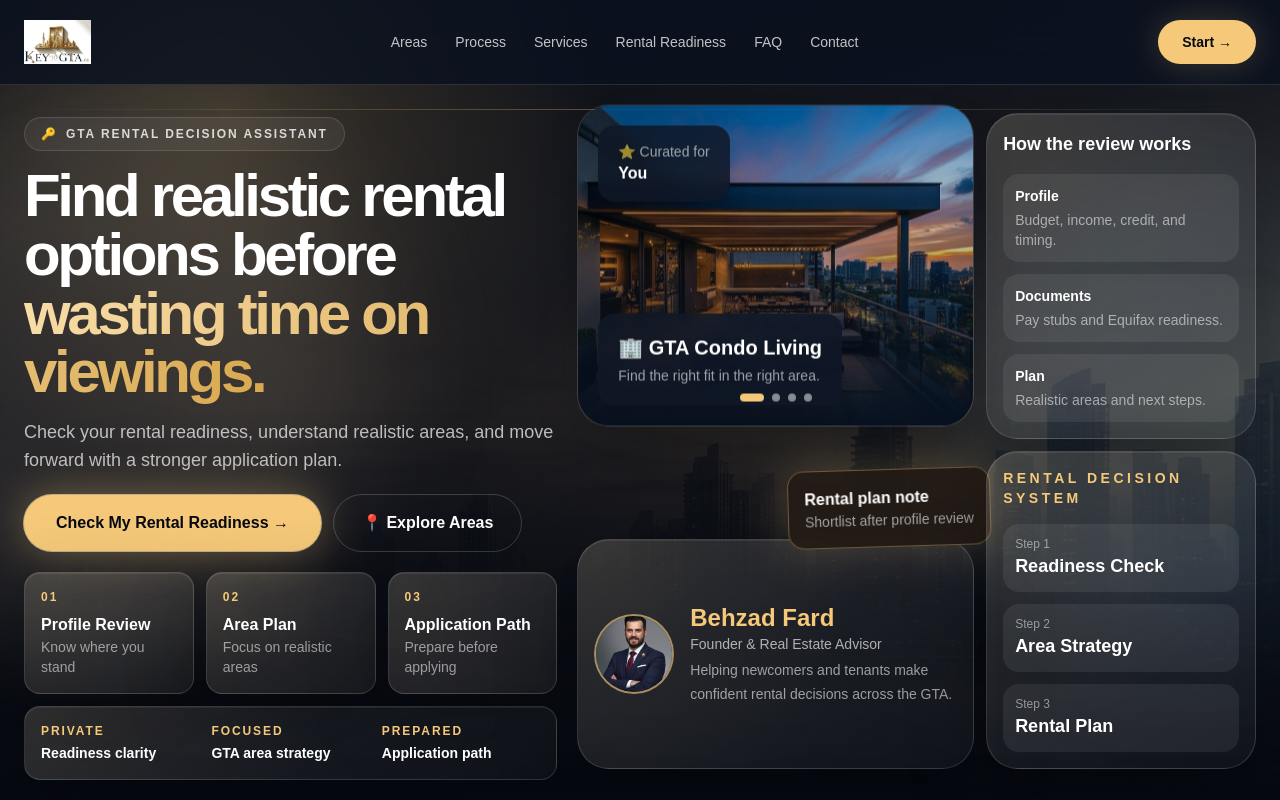
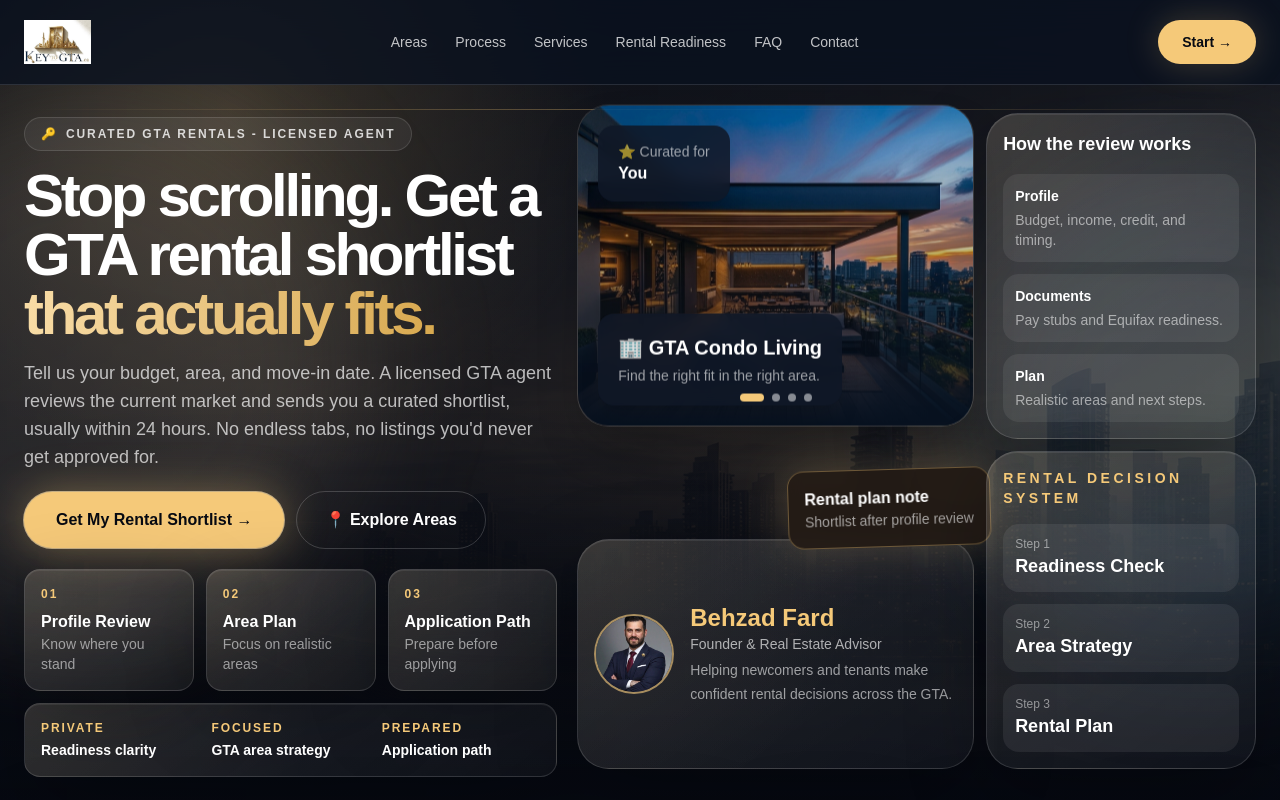
Before and after one commit to behzadfardrealtor-cyber/keytogta, a Next.js app: page / in a window 1280 px wide. Shown: the top 800 px of the page. Built offline with nearby package versions, Linux system fonts and the light colour scheme.

Commit message:
Reframe hero to curated shortlist message

```diff
--- a/app/page.tsx
+++ b/app/page.tsx
@@ -324,18 +324,18 @@ export default function Home() {
           <div className="lg:pt-1">
             <div className="mb-4 inline-flex items-center gap-2 rounded-full border border-white/12 bg-white/[0.06] px-4 py-2 text-xs font-semibold uppercase tracking-[0.16em] text-white/80">
               <span className="text-[#F5C979]">🔑</span>
-              GTA Rental Decision Assistant
+              CURATED GTA RENTALS - LICENSED AGENT
             </div>
 
             <h1 className="max-w-4xl text-4xl font-black leading-[0.98] tracking-[-0.055em] md:text-6xl xl:text-6xl 2xl:text-7xl">
-              Find realistic rental options before{" "}
+              Stop scrolling. Get a GTA rental shortlist{" "}
               <span className="bg-gradient-to-r from-[#F8DCA6] to-[#D8A94F] bg-clip-text text-transparent">
-                wasting time on viewings.
+                that actually fits.
               </span>
             </h1>
 
             <p className="mt-4 max-w-2xl text-base leading-7 text-white/70 md:text-lg">
-              Check your rental readiness, understand realistic areas, and move forward with a stronger application plan.
+              Tell us your budget, area, and move-in date. A licensed GTA agent reviews the current market and sends you a curated shortlist, usually within 24 hours. No endless tabs, no listings you'd never get approved for.
             </p>
 
             <div className="mt-5 flex flex-col items-stretch gap-3 sm:flex-row sm:items-center">
@@ -343,7 +343,7 @@ export default function Home() {
                 href="#rental-match"
                 className="inline-flex min-h-14 items-center justify-center rounded-full bg-[#F5C979] px-8 py-4 text-center text-base font-extrabold text-[#070A12] shadow-[0_0_45px_rgba(245,201,121,.38)] ring-1 ring-[#F8DCA6]/70 transition hover:scale-[1.03] focus-visible:outline focus-visible:outline-2 focus-visible:outline-offset-4 focus-visible:outline-[#F5C979] sm:w-auto"
               >
-                Check My Rental Readiness →
+                Get My Rental Shortlist →
               </a>
 
               <a
@@ -519,7 +519,7 @@ export default function Home() {
           href="#rental-match"
           className="fixed bottom-5 left-5 right-5 z-50 rounded-2xl bg-[#F5C979] px-6 py-4 text-center font-semibold text-[#070A12] shadow-2xl md:hidden"
         >
-          Check My Rental Readiness
+          Get My Rental Shortlist
         </a>
       )}
           </div>
```
